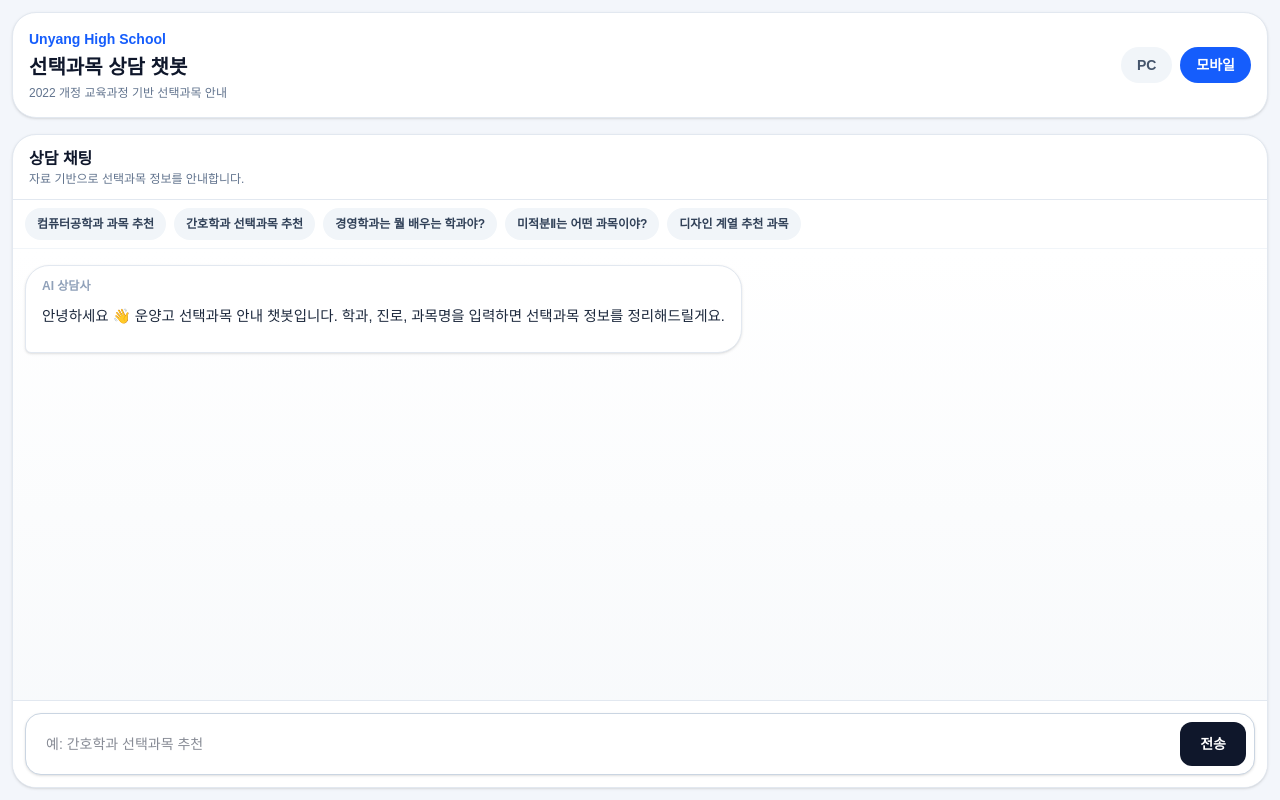
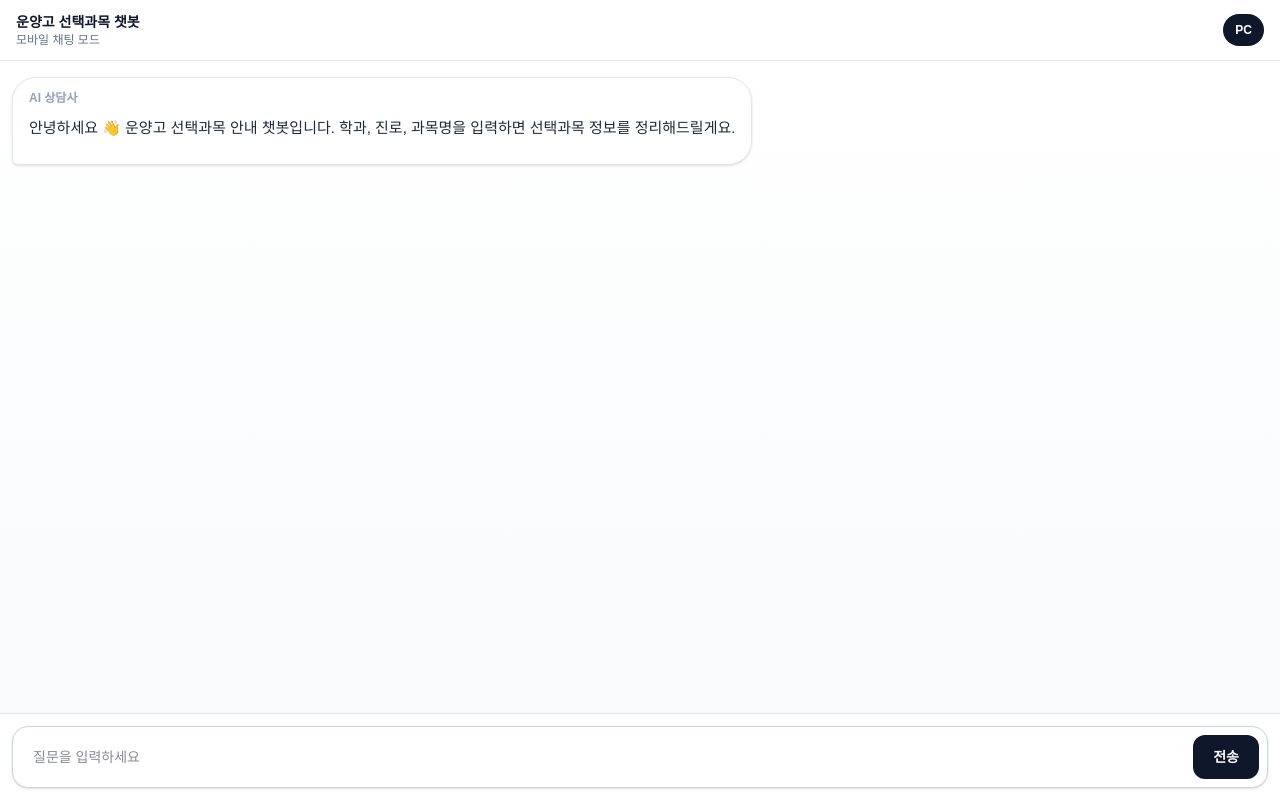
Before and after one commit to yeom2n/ai-chatbot, a Next.js app: page / in a window 1280 px wide. Both pictures are taken after a click on the button "모바일". Built offline with nearby package versions, Linux system fonts and the light colour scheme.

Commit message:
restrict subjects to 2022 curriculum

```diff
--- a/app/page.tsx
+++ b/app/page.tsx
@@ -29,7 +29,6 @@ export default function Home() {
   const [input, setInput] = useState("");
   const [loading, setLoading] = useState(false);
   const [mobileView, setMobileView] = useState(false);
-
   const scrollAreaRef = useRef<HTMLDivElement | null>(null);
 
   useEffect(() => {
@@ -61,10 +60,7 @@ export default function Home() {
 
       setMessages([
         ...updatedMessages,
-        {
-          role: "assistant",
-          content: data.reply || "답변을 생성하지 못했어요.",
-        },
+        { role: "assistant", content: data.reply || "답변을 생성하지 못했어요." },
       ]);
     } catch {
       setMessages([
@@ -79,65 +75,58 @@ export default function Home() {
   return (
     <main className="fixed inset-0 overflow-hidden bg-[#f3f6fb] text-slate-900">
       <div
-        className={`mx-auto flex h-full flex-col transition-all duration-300 ${
-          mobileView ? "max-w-full px-3 py-3" : "max-w-7xl px-4 py-5"
+        className={`mx-auto flex h-full flex-col ${
+          mobileView ? "max-w-full p-0" : "max-w-7xl px-4 py-5"
         }`}
       >
-        <header
-          className={`mb-4 flex shrink-0 items-center justify-between rounded-3xl border border-slate-200 bg-white shadow-sm ${
-            mobileView ? "px-4 py-4" : "px-6 py-5"
-          }`}
-        >
-          <div className="min-w-0">
+        {!mobileView && (
+          <header className="mb-5 flex shrink-0 items-center justify-between rounded-3xl border border-slate-200 bg-white px-6 py-5 shadow-sm">
+            <div>
               <div className="text-sm font-bold text-blue-600">
                 Unyang High School
               </div>
-            <h1
-              className={`mt-1 font-black ${
-                mobileView ? "text-xl" : "text-2xl"
-              }`}
-            >
-              선택과목 상담 챗봇
-            </h1>
-            <p
-              className={`mt-1 text-slate-500 ${
-                mobileView ? "text-xs" : "text-sm"
-              }`}
-            >
+              <h1 className="mt-1 text-2xl font-black">선택과목 상담 챗봇</h1>
+              <p className="mt-1 text-sm text-slate-500">
                 2022 개정 교육과정 기반 선택과목 안내
               </p>
             </div>
 
-          <div className="ml-3 flex shrink-0 gap-2">
+            <div className="flex gap-2">
               <button
                 onClick={() => setMobileView(false)}
-              className={`rounded-full px-4 py-2 text-sm font-bold ${
-                !mobileView
-                  ? "bg-slate-900 text-white"
-                  : "bg-slate-100 text-slate-600"
-              }`}
+                className="rounded-full bg-slate-900 px-4 py-2 text-sm font-bold text-white"
               >
                 PC
               </button>
-
               <button
                 onClick={() => setMobileView(true)}
-              className={`rounded-full px-4 py-2 text-sm font-bold ${
-                mobileView
-                  ? "bg-blue-600 text-white"
-                  : "bg-slate-100 text-slate-600"
-              }`}
+                className="rounded-full bg-slate-100 px-4 py-2 text-sm font-bold text-slate-600"
               >
                 모바일
               </button>
             </div>
           </header>
+        )}
+
+        {mobileView && (
+          <header className="flex shrink-0 items-center justify-between border-b border-slate-200 bg-white px-4 py-3">
+            <div>
+              <div className="text-sm font-black">운양고 선택과목 챗봇</div>
+              <div className="text-xs text-slate-500">모바일 채팅 모드</div>
+            </div>
+
+            <button
+              onClick={() => setMobileView(false)}
+              className="rounded-full bg-slate-900 px-3 py-2 text-xs font-bold text-white"
+            >
+              PC
+            </button>
+          </header>
+        )}
 
         <div
-          className={`grid min-h-0 flex-1 gap-4 ${
-            mobileView
-              ? "grid-cols-1"
-              : "grid-cols-1 lg:grid-cols-[280px_1fr]"
+          className={`grid min-h-0 flex-1 ${
+            mobileView ? "grid-cols-1" : "grid-cols-1 gap-5 lg:grid-cols-[280px_1fr]"
           }`}
         >
           {!mobileView && (
@@ -150,47 +139,28 @@ export default function Home() {
                     key={s}
                     onClick={() => sendMessage(s)}
                     disabled={loading}
-                    className="rounded-2xl border border-slate-200 bg-slate-50 px-4 py-3 text-left text-sm font-semibold text-slate-700 transition hover:bg-blue-50 disabled:cursor-not-allowed disabled:opacity-50"
+                    className="rounded-2xl border border-slate-200 bg-slate-50 px-4 py-3 text-left text-sm font-semibold text-slate-700 transition hover:bg-blue-50 disabled:opacity-50"
                   >
                     {s}
                   </button>
                 ))}
               </div>
-
-              <div className="mt-6 rounded-2xl bg-slate-900 p-4 text-white">
-                <div className="text-sm font-black">TIP</div>
-                <p className="mt-2 text-xs leading-5 text-slate-300">
-                  “간호학과 추천 과목”, “미적분Ⅱ”, “컴퓨터공학과”처럼 짧게
-                  입력해도 됩니다.
-                </p>
-              </div>
             </aside>
           )}
 
-          <section className="flex min-h-0 flex-col overflow-hidden rounded-3xl border border-slate-200 bg-white shadow-sm">
-            <div
-              className={`shrink-0 border-b border-slate-200 ${
-                mobileView ? "px-4 py-3" : "px-6 py-4"
+          <section
+            className={`flex min-h-0 flex-col overflow-hidden bg-white ${
+              mobileView
+                ? "rounded-none border-0"
+                : "rounded-3xl border border-slate-200 shadow-sm"
             }`}
           >
+            {!mobileView && (
+              <div className="shrink-0 border-b border-slate-200 px-6 py-4">
                 <div className="text-base font-black">상담 채팅</div>
                 <div className="text-xs text-slate-500">
                   자료 기반으로 선택과목 정보를 안내합니다.
                 </div>
-            </div>
-
-            {mobileView && (
-              <div className="flex shrink-0 gap-2 overflow-x-auto border-b border-slate-100 px-3 py-2">
-                {suggestions.map((s) => (
-                  <button
-                    key={s}
-                    onClick={() => sendMessage(s)}
-                    disabled={loading}
-                    className="shrink-0 rounded-full bg-slate-100 px-3 py-2 text-xs font-bold text-slate-700 disabled:opacity-50"
-                  >
-                    {s}
-                  </button>
-                ))}
               </div>
             )}
 
@@ -209,10 +179,12 @@ export default function Home() {
                 >
                   <div
                     className={`rounded-3xl shadow-sm ${
-                      mobileView ? "max-w-[96%] px-4 py-3" : "max-w-[78%] px-5 py-4"
+                      mobileView
+                        ? "max-w-[88%] px-4 py-3 text-[15px] leading-7"
+                        : "max-w-[78%] px-5 py-4 text-[15px] leading-8"
                     } ${
                       m.role === "assistant"
-                        ? "max-h-[56vh] overflow-y-auto"
+                        ? "max-h-[65vh] overflow-y-auto"
                         : ""
                     } ${
                       m.role === "user"
@@ -228,11 +200,7 @@ export default function Home() {
                       {m.role === "user" ? "나" : "AI 상담사"}
                     </div>
 
-                    <div
-                      className={`markdown-body ${
-                        mobileView ? "text-[14.5px] leading-7" : "text-[15px] leading-8"
-                      }`}
-                    >
+                    <div className="markdown-body">
                       <ReactMarkdown remarkPlugins={[remarkGfm]}>
                         {m.content}
                       </ReactMarkdown>
@@ -248,11 +216,7 @@ export default function Home() {
               )}
             </div>
 
-            <footer
-              className={`shrink-0 border-t border-slate-200 bg-white ${
-                mobileView ? "p-3" : "p-4"
-              }`}
-            >
+            <footer className="shrink-0 border-t border-slate-200 bg-white p-3">
               <div className="flex gap-2 rounded-2xl border border-slate-300 bg-white p-2 shadow-sm">
                 <input
                   value={input}
@@ -261,7 +225,7 @@ export default function Home() {
                   onKeyDown={(e) => {
                     if (e.key === "Enter") sendMessage();
                   }}
-                  placeholder="예: 간호학과 선택과목 추천"
+                  placeholder="질문을 입력하세요"
                   className="min-w-0 flex-1 bg-transparent px-3 py-3 text-sm outline-none"
                 />
 
@@ -301,25 +265,6 @@ export default function Home() {
         .markdown-body strong {
           font-weight: 900;
         }
-
-        .markdown-body table {
-          width: 100%;
-          border-collapse: collapse;
-          margin: 12px 0;
-          font-size: 14px;
-        }
-
-        .markdown-body th,
-        .markdown-body td {
-          border: 1px solid #cbd5e1;
-          padding: 9px 10px;
-          text-align: left;
-        }
-
-        .markdown-body th {
-          background: #eff6ff;
-          font-weight: 900;
-        }
       `}</style>
     </main>
   );
```
Lines whose indentation alone changed are shown as unchanged.
